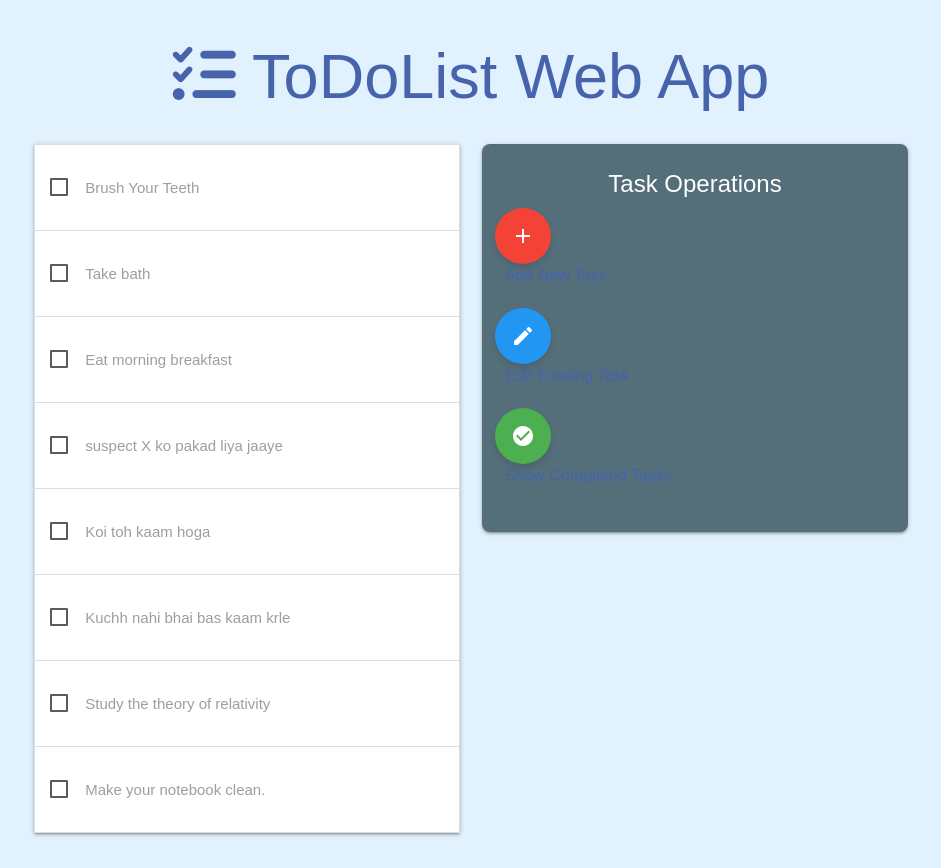
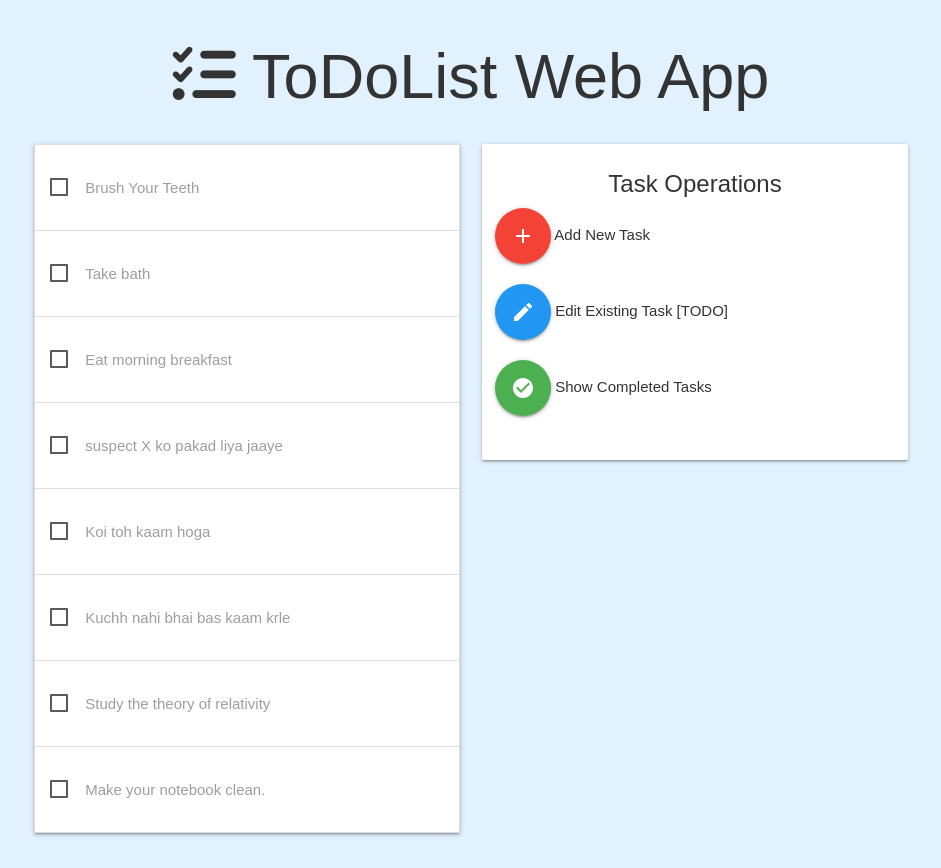
Before and after one commit to vickvey/todolistweb, a Django app: page / in a window 1280 px wide. Shown: the whole page, without its empty margins (169-1110 px from the left). Run offline with Django 4.2, Linux system fonts and the light colour scheme; data comes from the database, SQL or seed files in the repository; both versions use the stored data as it was after the commit.

Commit message:
added completed_tasks.html functionality and correct styles.css for simple css

```diff
--- a/main/urls.py
+++ b/main/urls.py
@@ -3,5 +3,6 @@ from main import views
 
 urlpatterns = [
     path('', views.index, name='index'),
-    path('addtask/', views.addtask, name='addtask')
+    path('add_task/', views.add_task, name='add_task'),
+    path('completed_tasks/', views.completed_tasks, name='completed_tasks')
 ]
--- a/main/views.py
+++ b/main/views.py
@@ -1,4 +1,4 @@
-from django.http import HttpResponseRedirect
+from django.http import HttpResponseRedirect, HttpResponse
 from django.shortcuts import render
 from main import (
     models,
@@ -13,7 +13,7 @@ def index(request):
     }
     return render(request, 'main/index.html', context)
 
-def addtask(request):
+def add_task(request):
     if request.method == 'POST':
         form = forms.CreateTask(request.POST)
         if form.is_valid():
@@ -21,4 +21,14 @@ def addtask(request):
             return HttpResponseRedirect('/')
     else:
         form = forms.CreateTask()
-    return render(request, 'main/addtask.html', {'form': form})
+    return render(request, 'main/add_task.html', {'form': form})
+
+def completed_tasks(request):
+    # Filter tasks where 'done' is True
+    completed_tasks = models.Task.objects.filter(done=True)
+
+    context = {
+        'completed_tasks': completed_tasks
+    }
+
+    return render(request, 'main/completed_tasks.html', context)
--- a/static/css/styles.css
+++ b/static/css/styles.css
@@ -1,102 +1,26 @@
-/* static/css/styles.css */
+/* Color Palette */
+:root {
+    --primary-color: #4663ac; /* Dark Blue */
+    --primary-light: #c8d9ed; /* Light Blue */
+    --primary-light-alt: #c1d8f0; /* Light Blue Alt */
 
-:root {
-    --color-light-blue: #c8d9ed;
-    --color-lightest-blue: #e1f1fd;
-    --color-light-blue-alt: #c1d8f0;
-    --color-dark-blue: #4663ac;
-    --color-gray-blue: #d2deeb;
+    --secondary-color: #e1f1fd; /* Lightest Blue */
+    --secondary-dark: #d2deeb; /* Gray Blue */
+    --text-color: #333; /* Dark Text Color */
 }
 
+/* General Styles */
 body {
-    background-color: var(--color-lightest-blue);
-    color: var(--color-dark-blue);
+    background-color: var(--secondary-color);
+    color: var(--text-color);
     margin: 0;
     font-family: Arial, sans-serif;
 }
 
+/* Header Styles */
 .header {
-    background-color: var(--color-dark-blue);
-    color: var(--color-lightest-blue);
+    background-color: var(--primary-color);
+    color: var(--secondary-color);
     padding: 16px;
     text-align: center;
 }
-
-.button-primary {
-    background-color: var(--color-dark-blue);
-    color: var(--color-lightest-blue);
-    padding: 12px 24px;
-    border: none;
-    border-radius: 4px;
-    text-decoration: none;
-    font-size: 16px;
-    display: inline-block;
-    cursor: pointer;
-    transition: background-color 0.3s, box-shadow 0.3s;
-}
-
-.button-primary:hover {
-    background-color: var(--color-light-blue-alt);
-    box-shadow: 0 4px 6px rgba(0, 0, 0, 0.1);
-}
-
-.btn-floating {
-    display: flex;
-    align-items: center;
-    justify-content: center;
-    background-color: var(--color-dark-blue);
-    color: var(--color-lightest-blue);
-    border-radius: 50%;
-    width: 56px;
-    height: 56px;
-    box-shadow: 0 4px 6px rgba(0, 0, 0, 0.1);
-    text-decoration: none;
-    transition: background-color 0.3s, box-shadow 0.3s;
-}
-
-.btn-floating:hover {
-    background-color: var(--color-light-blue-alt);
-}
-
-.material-icons {
-    font-size: 24px;
-}
-
-.btn-text {
-    font-size: 16px;
-    color: var(--color-dark-blue);
-    margin-left: 10px;
-    display: inline-block;
-    vertical-align: middle;
-    white-space: nowrap;
-}
-
-.card {
-    border-radius: 8px;
-    overflow: hidden;
-}
-
-.card-content {
-    padding: 16px;
-}
-
-.card-title {
-    font-size: 24px;
-    margin-bottom: 16px;
-}
-
-/* Responsive adjustments */
-@media (max-width: 600px) {
-    .btn-floating {
-        width: 48px;
-        height: 48px;
-    }
-
-    .material-icons {
-        font-size: 20px;
-    }
-
-    .btn-text {
-        font-size: 14px;
-    }
-}
--- a/templates/main/addtask.html
+++ b/templates/main/add_task.html
@@ -5,7 +5,7 @@
   <div class="container">
     <div class="row">
       <div class="col s12">
-        <form action="{% url 'addtask' %}" method="post">
+        <form action="{% url 'add_task' %}" method="post">
           {% csrf_token %} {{ form }}
 
           <button
--- a/templates/main/index.html
+++ b/templates/main/index.html
@@ -9,6 +9,7 @@
 
   <!-- Task List Collapsible -->
   <div class="row">
+    <!-- Task List -->
     <div class="col s6">
       <ul class="collapsible">
         {% for task in tasks %}
@@ -33,16 +34,16 @@
 
     <!-- Task Operations List -->
     <div class="col s6">
-      <div class="card blue-grey darken-1">
-        <div class="card-content white-text">
+      <div class="card light-card">
+        <div class="card-content">
           <!-- Card Title -->
           <span class="card-title center">Task Operations</span>
 
           <!-- Add New Task -->
-          <div class="row">
+          <div class="row action-row">
             <a
               class="btn-floating btn-large waves-effect waves-light red"
-              href="{% url 'addtask' %}"
+              href="{% url 'add_task' %}"
             >
               <i class="material-icons">add</i>
             </a>
@@ -50,22 +51,21 @@
           </div>
 
           <!-- Edit Existing Task -->
-          <!--TODO:complete the href in the anchor tag for update-->
-          <div class="row">
+          <div class="row action-row">
             <a
               class="btn-floating btn-large waves-effect waves-light blue"
               href="#!"
             >
               <i class="material-icons">edit</i>
             </a>
-            <span class="btn-text">Edit Existing Task</span>
+            <span class="btn-text">Edit Existing Task [TODO]</span>
           </div>
 
           <!-- Show Completed Tasks -->
-          <div class="row">
+          <div class="row action-row">
             <a
               class="btn-floating btn-large waves-effect waves-light green"
-              href="#!"
+              href="{% url 'completed_tasks' %}"
             >
               <i class="material-icons">check_circle</i>
             </a>
```
Also changed, not shown: templates/main/completed_tasks.html (added, +28 -0 lines), db.sqlite3.
